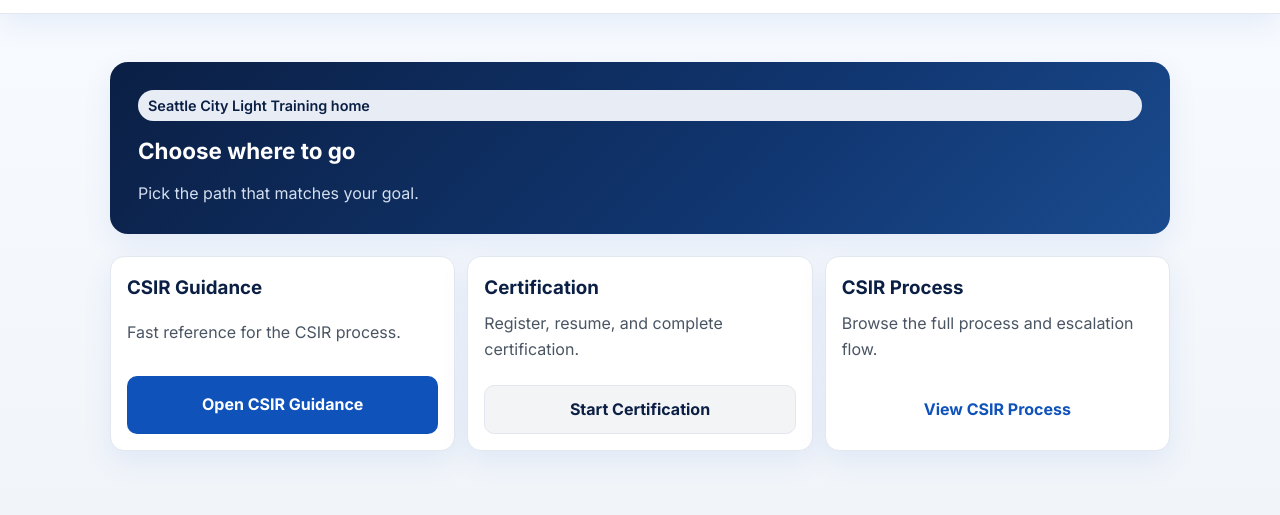
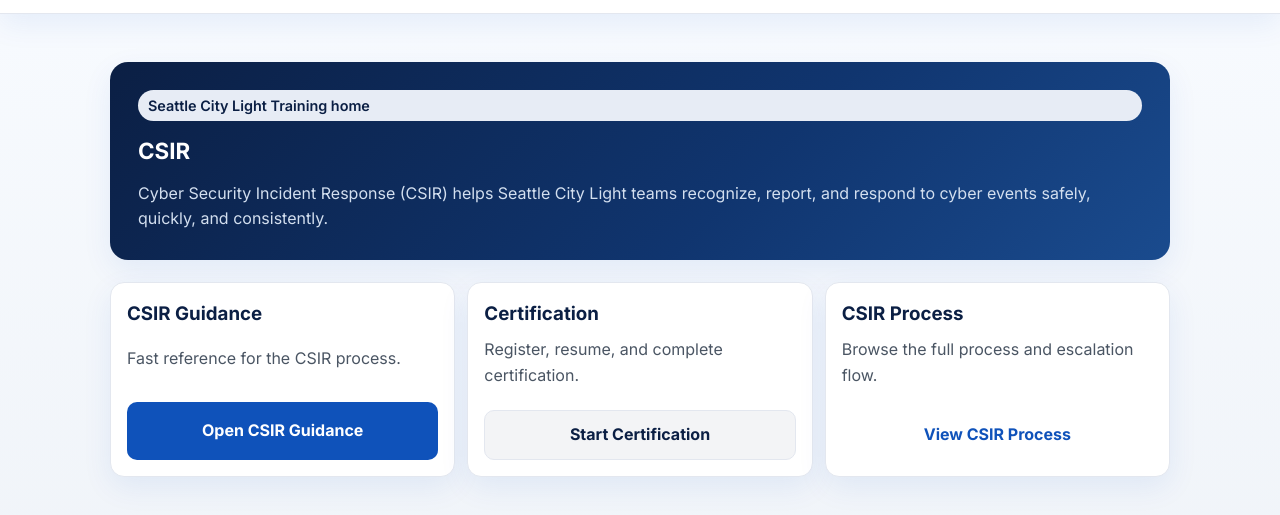
Before and after one commit to mmacri/SCL1, a plain HTML site: page index.html in a window 1280 px wide. Shown: the part 55-570 px from the top of the page. Drawn offline with Linux system fonts and the light colour scheme.

Commit message:
Update index.html

```diff
--- a/index.html
+++ b/index.html
@@ -112,8 +112,8 @@
   <main class="main-landing">
     <div class="hero-intro">
       <div class="pill">Seattle City Light Training home</div>
-      <h1 class="section-title">Choose where to go</h1>
-      <p class="section-sub">Pick the path that matches your goal.</p>
+      <h1 class="section-title">CSIR</h1>
+      <p class="section-sub">Cyber Security Incident Response (CSIR) helps Seattle City Light teams recognize, report, and respond to cyber events safely, quickly, and consistently.</p>
     </div>
 
     <div class="primary-actions">
```
